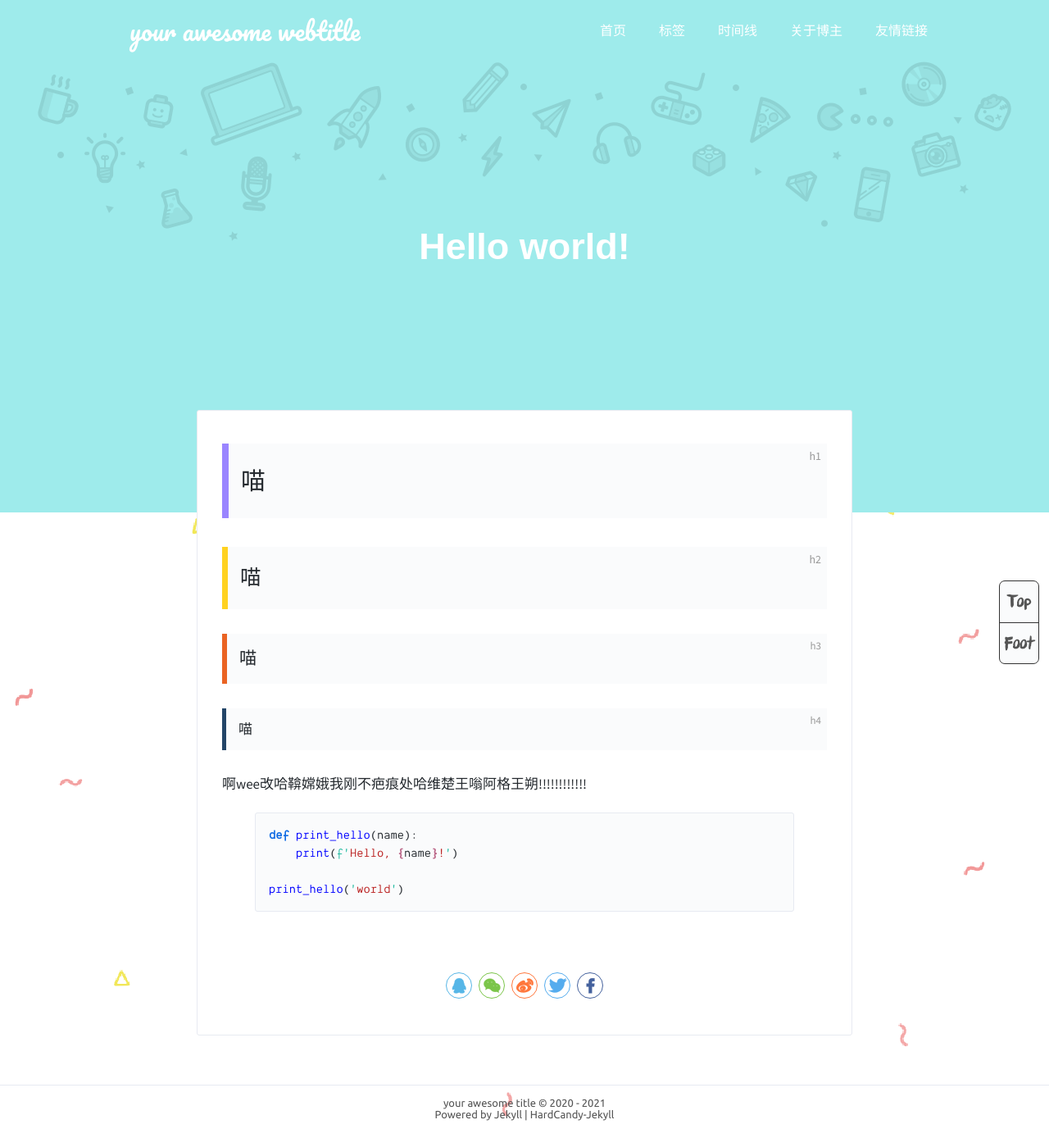
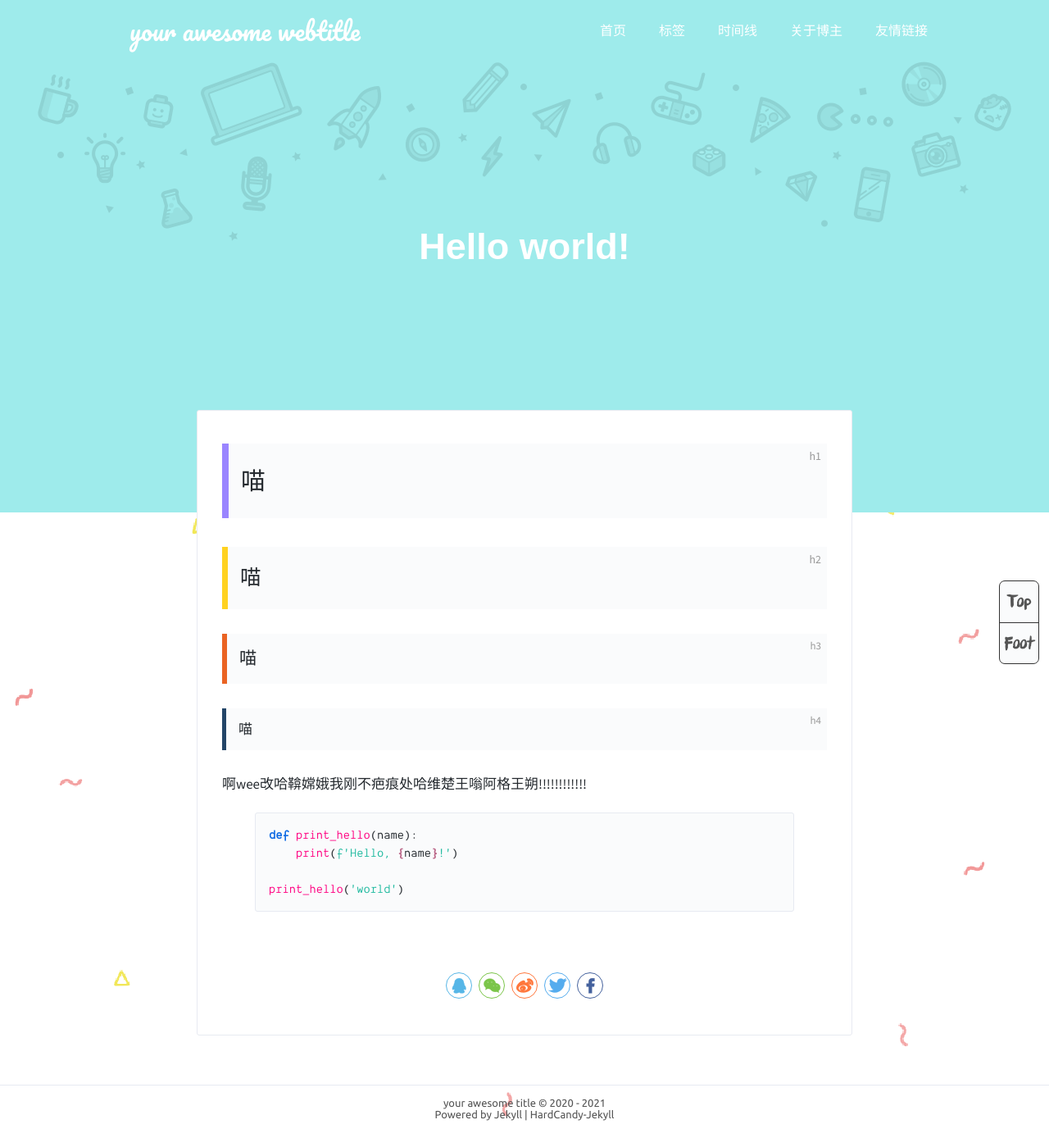
Before and after one commit to Excaive/Excaive.github.io, a Jekyll site: the page built from _posts/2021-01-24-hello-world.md, in a window 1280 px wide. Shown: the whole page at 82% size. Built offline with Jekyll 4.4.1, drawn with Linux system fonts in a browser that asks for light colours; comment, search, counter and statistics services are not loaded.

Commit message:
Update pygments_summer.css

```diff
--- a/assets/css/pygments/pygments_summer.css
+++ b/assets/css/pygments/pygments_summer.css
@@ -26,7 +26,7 @@
 .kr { color: #116ce4; font-weight: bold } /* Keyword.Reserved */
 .kt { color: #B00040 } /* Keyword.Type */
 .m { color: #666666 } /* Literal.Number */
-.s { color: #BA2121 } /* Literal.String */
+.s { color: #21baa0 } /* Literal.String */
 .na { color: #7D9029 } /* Name.Attribute */
 .nb { color: #008000 } /* Name.Builtin */
 .nc { color: #ff0080; font-weight: bold } /* Name.Class */
@@ -34,7 +34,7 @@
 .nd { color: #ff57a5 } /* Name.Decorator */
 .ni { color: #999999; font-weight: bold } /* Name.Entity */
 .ne { color: #D2413A; font-weight: bold } /* Name.Exception */
-.nf { color: #0000FF } /* Name.Function */
+.nf { color: #ff0080 } /* Name.Function */
 .nl { color: #A0A000 } /* Name.Label */
 .nn { color: #0000FF; font-weight: bold } /* Name.Namespace */
 .nt { color: #008000; font-weight: bold } /* Name.Tag */
```
